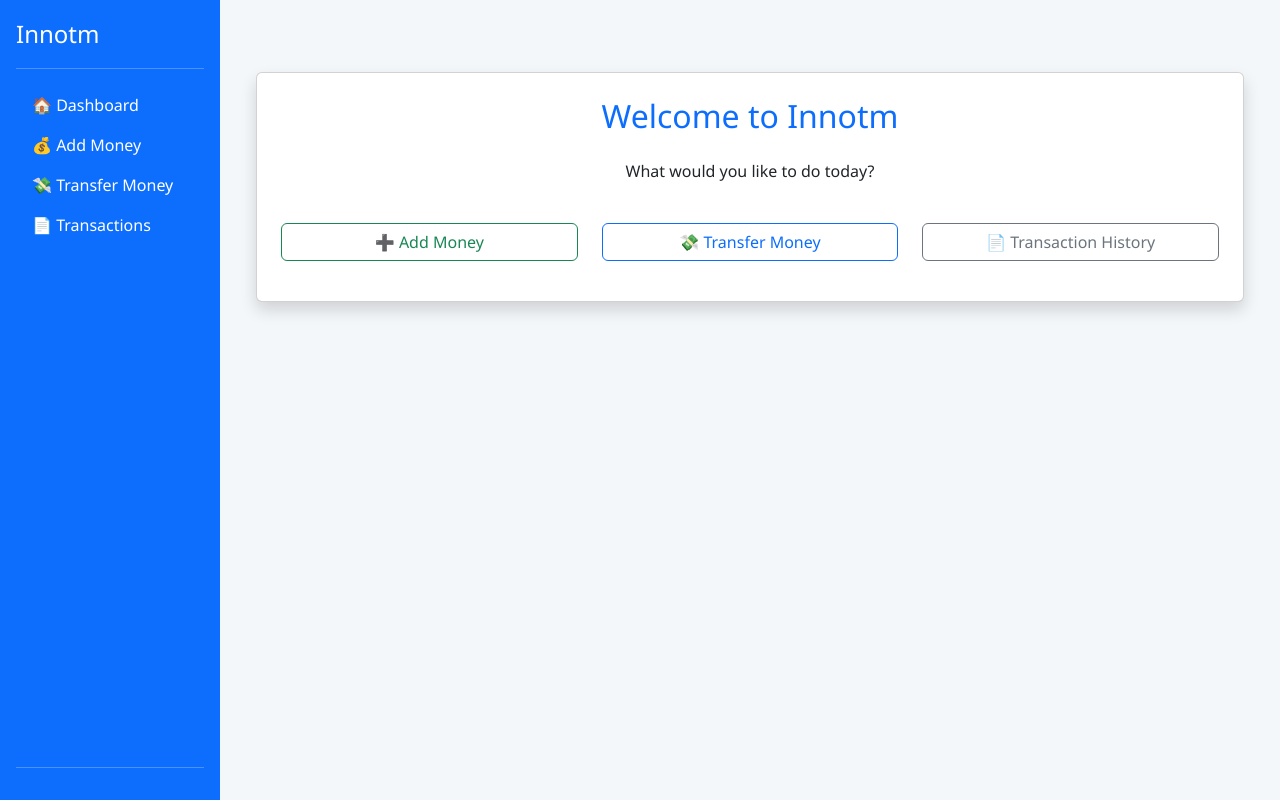
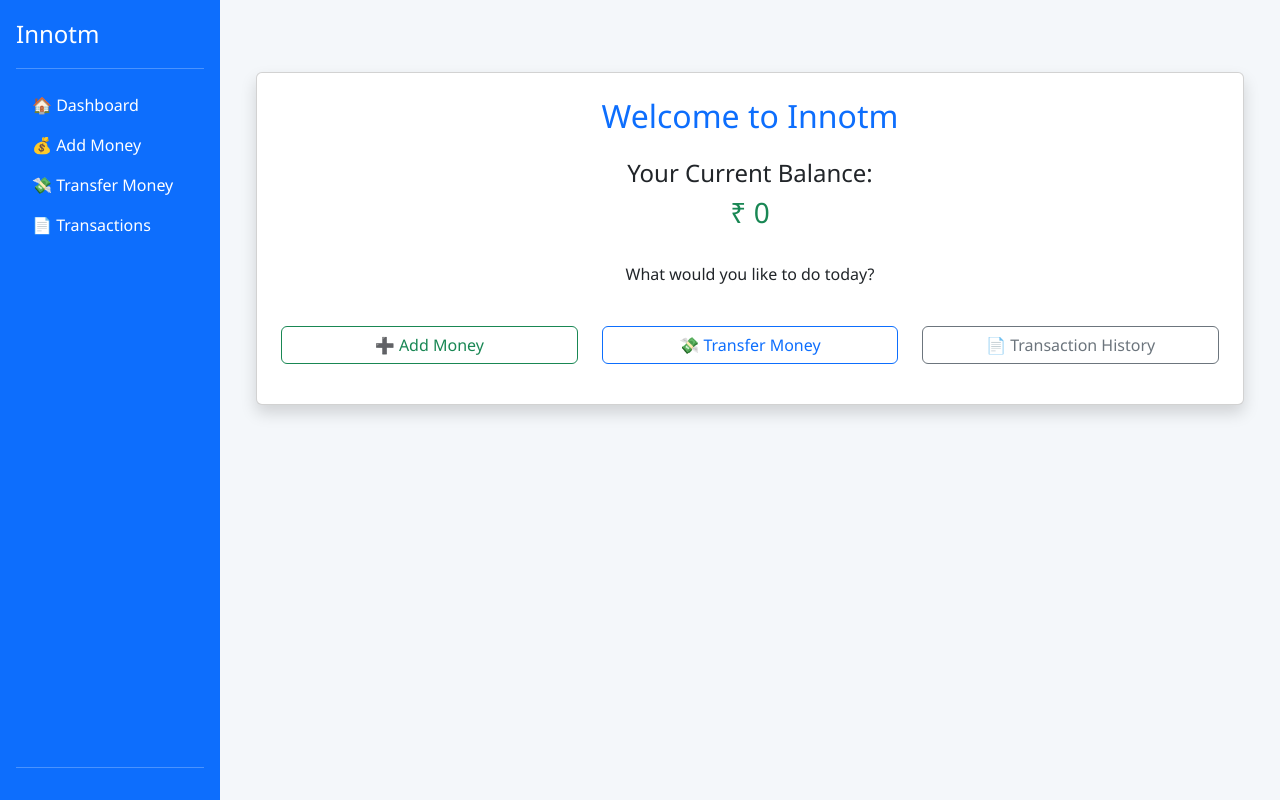
Before and after one commit to Piyushthourani/Innotm, an Angular app: page /dashboard in a window 1280 px wide. Built offline with nearby package versions, Linux system fonts and the light colour scheme; no server answers.

Commit message:
Added current balance part

```diff
--- a/src/app/dash-board/dash-board.html
+++ b/src/app/dash-board/dash-board.html
@@ -3,6 +3,12 @@
 <div class="container mt-5">
   <div class="card p-4 shadow">
     <h2 class="text-center text-primary mb-4">Welcome to Innotm</h2>
+
+    <div class="text-center mb-4">
+      <h4>Your Current Balance:</h4>
+      <p class="h3 text-success">₹ {{ balance }}</p>
+    </div>
+
     <p class="text-center">What would you like to do today?</p>
 
     <div class="row text-center mt-4">
--- a/src/app/dash-board/dash-board.ts
+++ b/src/app/dash-board/dash-board.ts
@@ -2,6 +2,7 @@ import { CommonModule } from '@angular/common';
 import { Component, OnInit } from '@angular/core';
 // import { FormsModule } from '@angular/forms';
 import { Router } from '@angular/router';
+import { Myservice } from '../myservice';
 
 @Component({
   selector: 'app-dash-board',
@@ -9,12 +10,24 @@ import { Router } from '@angular/router';
   templateUrl: './dash-board.html',
   styleUrl: './dash-board.css'
 })
-export class DashBoard{
+export class DashBoard implements OnInit {
+  balance: number = 0;
 
+userNumber: any;
+  constructor(private router: Router, private myservice: Myservice) {}
 
-  constructor(private router: Router) {}
+  ngOnInit(): void {
+      this.userNumber = sessionStorage.getItem('number');
+      this.fetchBalance();
+  }
 
-
+  fetchBalance() {
+    this.myservice.getBalance(this.userNumber).subscribe(data => {
+      this.balance = data.result.amount;
+      console.log(data.response);
+      console.log(data.result);
+    });
+  }
 
   addMoney() {
     this.router.navigate(['/add-money']);
--- a/src/app/myservice.ts
+++ b/src/app/myservice.ts
@@ -20,6 +20,9 @@ export class Myservice {
   addMoney(money: any) {
     return this.http.post<any>(this.masterapiurl + "/api/Wallet/add", money);
   }
+  getBalance(phoneNumber: string) {
+    return this.http.get<any>(this.masterapiurl + "/api/Users/balance/" + phoneNumber);
+  }
 }
 
 export class SignupInfo{
--- a/src/app/signup-form/signup-form.html
+++ b/src/app/signup-form/signup-form.html
@@ -70,6 +70,9 @@
       <div class="d-grid">
         <button type="submit" class="btn btn-primary">Login</button>
       </div>
+      <button class="btn btn-link" (click)="switchMode()">
+        Need an account? Sign Up
+      </button>
     </form>
   </div>
 </div>
--- a/src/app/signup-form/signup-form.ts
+++ b/src/app/signup-form/signup-form.ts
@@ -43,4 +43,7 @@ export class SignupForm {
       this.router.navigate(['/dashboard']);
     });
   }
+  switchMode() {
+    this.showLoginForm = !this.showLoginForm;
+  }
 }
```
